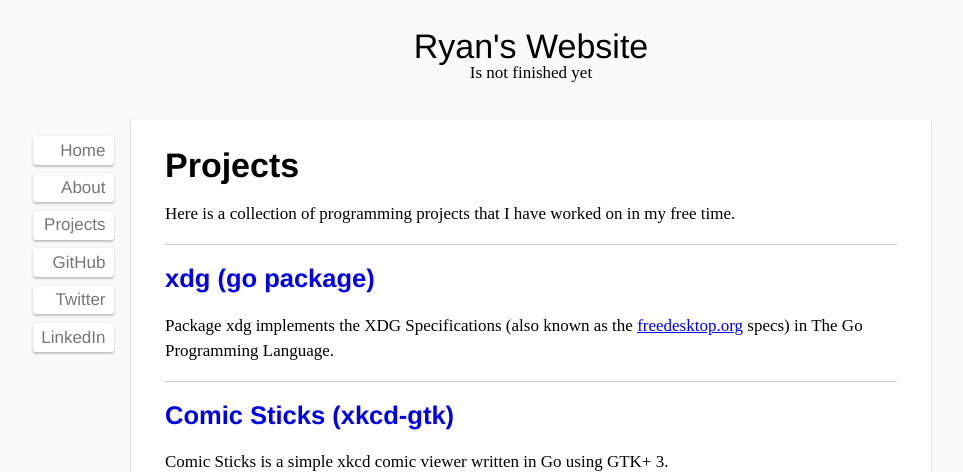
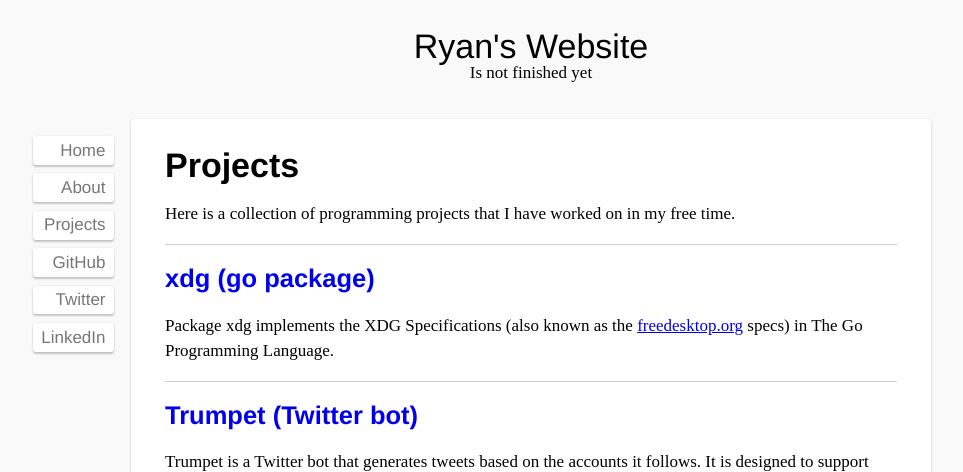
Before and after one commit to rkoesters/rkoesters.github.io, a Jekyll site: the page built from projects.md, in a window 1280 px wide, cut to the strip 0-472 px from the top of the page. Shown: the whole strip, without its empty margins (109-1072 px from the left). Built offline with Jekyll 4.4.1, drawn with Linux system fonts in a browser that asks for light colours; nearby versions of some CDN libraries; some of the changed text lies outside the part shown.

Commit message:
Add trumpet to projects page.

```diff
--- a/projects.md
+++ b/projects.md
@@ -16,6 +16,16 @@ Programming Language.
 
 ---
 
+## [Trumpet (Twitter bot)](https://github.com/rkoesters/trumpet)
+
+Trumpet is a Twitter bot that generates tweets based on the accounts it
+follows. It is designed to support several methods for generating and
+scheduling tweets. The default generator uses Markov chains to produce
+tweets. The default scheduler schedules tweets to go out whenever the
+accounts it follows tweets.
+
+---
+
 ## [Comic Sticks (xkcd-gtk)](https://github.com/rkoesters/xkcd-gtk)
 
 Comic Sticks is a simple xkcd comic viewer written in Go using GTK+ 3.
```
